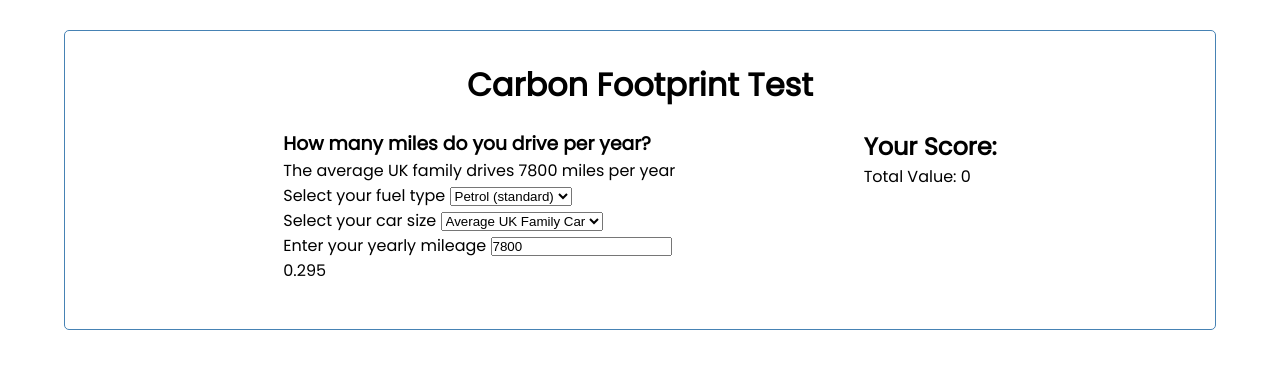
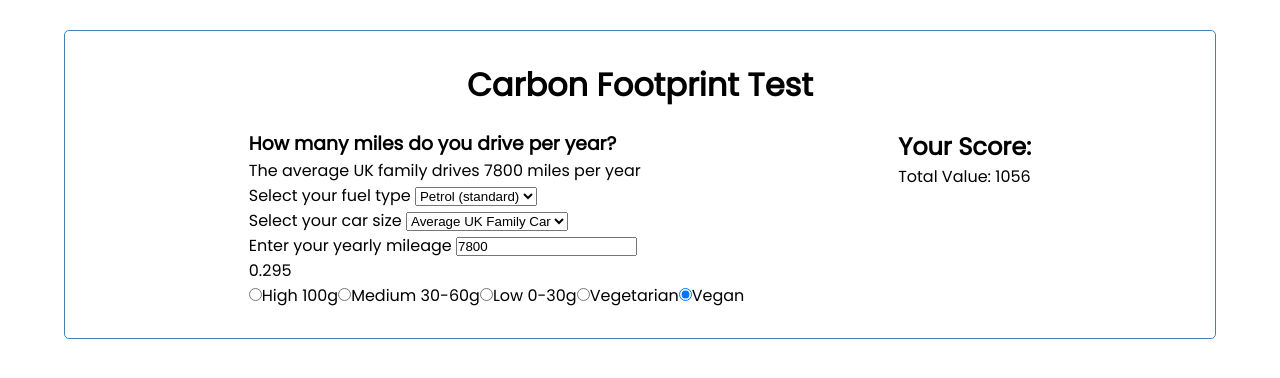
Before and after one commit to mldrenth/carbon_footprint_app, a React (Create React App) app in the folder client/: page / in a window 1280 px wide. Shown: the top 378 px of the page. Built offline with nearby package versions, Linux system fonts and the light colour scheme; no server answers.

Commit message:
Client Diet

```diff
--- a/client/src/components/ClimateService.js
+++ b/client/src/components/ClimateService.js
@@ -1,7 +1,11 @@
 const baseURL = "http://localhost:5000/footprint/"; //Better name?
 
 export const getData = () => {
-  return fetch(baseURL).then((res) => res.json());
+  return new Promise((resolve) => {
+    setTimeout(() => {
+      resolve(fetch(baseURL).then((res) => res.json())) //Testing Promise-resolve to see if fixes async data load issue in components.
+    },1500)
+  })
 };
 
 export const postData = (booking) => {
--- /dev/null
+++ b/client/src/components/DietForm.js
@@ -0,0 +1,67 @@
+import { useState, useEffect } from "react";
+
+const DietForm = ({ climateData, handleDietCalculation }) => {
+  const [dietType, setDietType] = useState("vegan");
+  const [selectedDiet, setSelectedDiet] = useState(1056);
+
+  useEffect(() => {
+    handleDietCalculation(selectedDiet);
+  }, [dietType, selectedDiet]);
+
+  const onDietSelected = (event) => {
+    setDietType(event.target.value);
+    setSelectedDiet(climateData[1].diet[event.target.value]);
+  };
+
+  return (
+    <form id="diet-form" onChange={onDietSelected}>
+      <input
+        type="radio"
+        name="dietType"
+        id="high-meat"
+        value="highMeat" //find a way to use api
+        required
+      />
+      <label for="highMeat">High 100g</label>
+
+      <input
+        type="radio"
+        name="dietType"
+        id="medium-meat"
+        value="mediumMeat"
+        required
+      />
+      <label for="medium-Meat">Medium 30-60g</label>
+
+      <input
+        type="radio"
+        name="dietType"
+        id="low-meat"
+        value="lowMeat"
+        required
+      />
+      <label for="low-meat">Low 0-30g</label>
+
+      <input
+        type="radio"
+        name="dietType"
+        id="vegetarian"
+        value="vegetarian"
+        required
+      />
+      <label for="vegetarian">Vegetarian</label>
+
+      <input
+        type="radio"
+        name="dietType"
+        id="vegan"
+        value="vegan"
+        required
+        defaultChecked="true"
+      />
+      <label for="vegan">Vegan</label>
+    </form>
+  );
+};
+
+export default DietForm;
--- a/client/src/containers/FormContainer.js
+++ b/client/src/containers/FormContainer.js
@@ -1,7 +1,9 @@
 import Car from '../components/Car';
+import DietForm from '../components/DietForm'
 import { useEffect, useState } from 'react';
 
-const FormContainer = ({ handleCarCalculation, climateData }) => {
+
+const FormContainer = ({ handleCarCalculation, climateData, handleDietCalculation }) => {
 
     // const [carData, setCarData] = useState({});
     //create states for other data types here
@@ -16,8 +18,8 @@ const FormContainer = ({ handleCarCalculation, climateData }) => {
         <div>
             <Car
             handleCarCalculation={handleCarCalculation}
-            climateData={climateData}
-            />
+            climateData={climateData} />
+            <DietForm climateData={climateData} handleDietCalculation={handleDietCalculation}/>
         </div>
     );
 };
```
